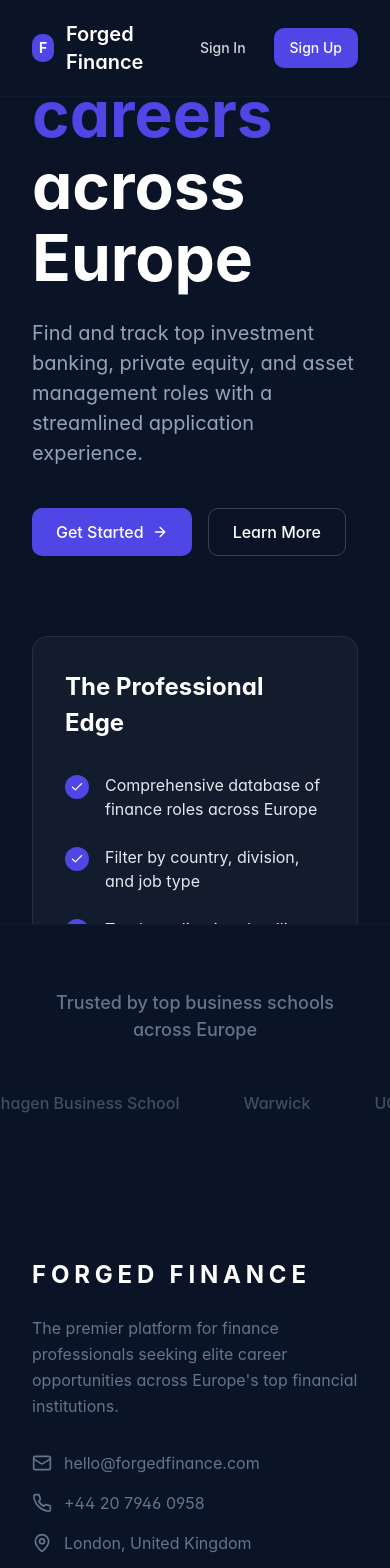
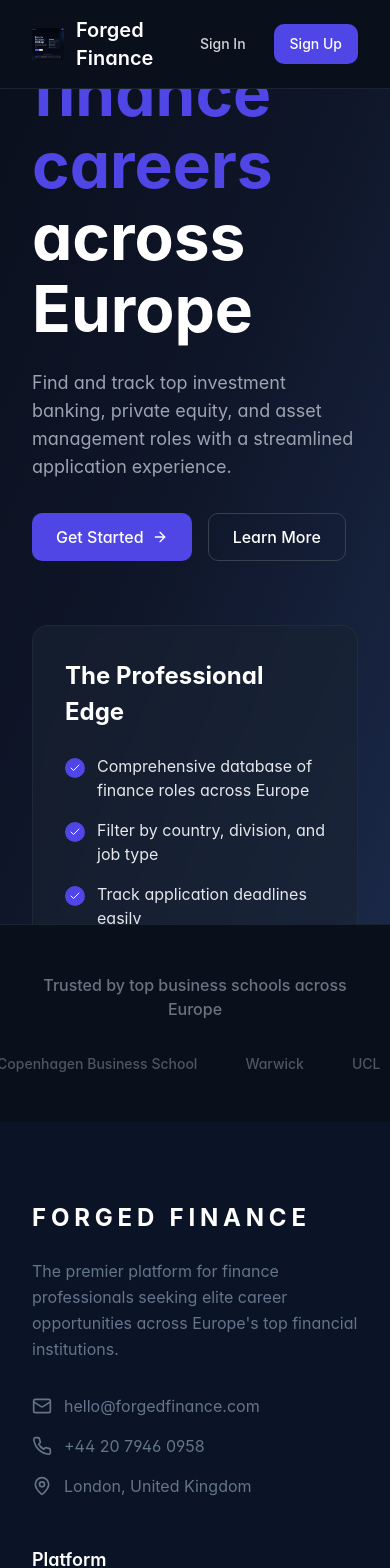
Before and after one commit to hilal582/forged-finance-hub, a React (Vite) app: page / in a window 390 px wide. Shown: the top 1568 px of the page. Built offline with nearby package versions, Linux system fonts and the light colour scheme.

Commit message:
Refactor: Match landing page to the image
- Removed gaps and adjusted the layout to match the provided image.
- Integrated the logo into the header.
- Updated the background color scheme to match the image.

```diff
--- a/src/components/Hero.tsx
+++ b/src/components/Hero.tsx
@@ -1,4 +1,5 @@
-import React, { useEffect, useState } from 'react';
+
+import React, { useEffect } from 'react';
 import { ArrowRight, Check } from 'lucide-react';
 import { Button } from '@/components/ui/button';
 import { useAuth } from '@/hooks/useAuth';
@@ -17,13 +18,15 @@ export const Hero = ({ onSignInClick, onGetAccessClick }: HeroProps) => {
 
   return (
     <>
-      {/* Navigation - Exact match */}
-      <nav className="fixed top-0 left-0 right-0 z-50 bg-[#0B1426] border-b border-[#1E293B]/30">
-        <div className="max-w-[1200px] mx-auto px-8 py-5 flex justify-between items-center">
+      {/* Navigation - Exact match with logo */}
+      <nav className="fixed top-0 left-0 right-0 z-50 bg-[#0A0F1C] border-b border-[#1A2332]">
+        <div className="max-w-[1200px] mx-auto px-8 py-4 flex justify-between items-center">
           <div className="flex items-center space-x-3">
-            <div className="w-7 h-7 bg-[#4F46E5] rounded-md flex items-center justify-center">
-              <span className="text-white font-bold text-sm">F</span>
-            </div>
+            <img
+              src="/lovable-uploads/b8a8639e-5559-4a59-b902-4dd8354cac28.png"
+              alt="Forged Finance Logo"
+              className="w-8 h-8"
+            />
             <div className="text-xl font-semibold text-white">
               Forged Finance
             </div>
@@ -33,7 +36,7 @@ export const Hero = ({ onSignInClick, onGetAccessClick }: HeroProps) => {
             {user ? (
               <Button
                 variant="ghost"
-                className="text-gray-300 hover:text-white hover:bg-[#1E293B] text-sm px-4 py-2"
+                className="text-gray-300 hover:text-white hover:bg-[#1A2332] text-sm px-4 py-2"
                 onClick={signOut}
               >
                 Sign Out
@@ -41,7 +44,7 @@ export const Hero = ({ onSignInClick, onGetAccessClick }: HeroProps) => {
             ) : (
               <Button
                 variant="ghost"
-                className="text-gray-300 hover:text-white hover:bg-[#1E293B] text-sm px-4 py-2"
+                className="text-gray-300 hover:text-white hover:bg-[#1A2332] text-sm px-4 py-2"
                 onClick={onSignInClick}
               >
                 Sign In
@@ -57,12 +60,12 @@ export const Hero = ({ onSignInClick, onGetAccessClick }: HeroProps) => {
         </div>
       </nav>
 
-      {/* Hero Section - Exact replica */}
-      <section className="min-h-screen bg-[#0B1426] relative overflow-hidden pt-20">
+      {/* Hero Section - Exact replica with tight spacing */}
+      <section className="min-h-screen bg-gradient-to-br from-[#0A0F1C] via-[#0F1629] to-[#1A2847] relative overflow-hidden pt-20">
         <div className="max-w-[1200px] mx-auto px-8 h-screen flex items-center">
-          <div className="grid lg:grid-cols-2 gap-20 items-center w-full">
+          <div className="grid lg:grid-cols-2 gap-16 items-center w-full">
             {/* Left Content - Exact typography and spacing */}
-            <div className="space-y-10">
+            <div className="space-y-8">
               <div className="space-y-6">
                 <h1 className="text-[64px] leading-[72px] font-bold text-white">
                   Your hub for{' '}
@@ -70,7 +73,7 @@ export const Hero = ({ onSignInClick, onGetAccessClick }: HeroProps) => {
                   across Europe
                 </h1>
 
-                <p className="text-[20px] leading-[30px] text-[#94A3B8] max-w-[520px]">
+                <p className="text-[18px] leading-[28px] text-[#9CA3AF] max-w-[520px]">
                   Find and track top investment banking, private equity, and
                   asset management roles with a streamlined application experience.
                 </p>
@@ -93,11 +96,11 @@ export const Hero = ({ onSignInClick, onGetAccessClick }: HeroProps) => {
               </div>
             </div>
 
-            {/* Right Content - Exact card design */}
-            <div className="bg-[#1E293B]/40 border border-[#374151]/50 rounded-2xl p-8">
-              <h3 className="text-[24px] font-bold text-white mb-8">The Professional Edge</h3>
+            {/* Right Content - Exact card design with tight spacing */}
+            <div className="bg-[#1A2332]/60 border border-[#374151]/30 rounded-2xl p-8 backdrop-blur-sm">
+              <h3 className="text-[24px] font-bold text-white mb-6">The Professional Edge</h3>
 
-              <div className="space-y-6">
+              <div className="space-y-4">
                 {[
                   'Comprehensive database of finance roles across Europe',
                   'Filter by country, division, and job type',
@@ -105,11 +108,11 @@ export const Hero = ({ onSignInClick, onGetAccessClick }: HeroProps) => {
                   'Direct links to application pages',
                   'Professional profile for hiring managers'
                 ].map((feature, index) => (
-                  <div key={index} className="flex items-start space-x-4">
-                    <div className="w-6 h-6 bg-[#4F46E5] rounded-full flex items-center justify-center flex-shrink-0 mt-0.5">
-                      <Check className="w-3.5 h-3.5 text-white" />
+                  <div key={index} className="flex items-start space-x-3">
+                    <div className="w-5 h-5 bg-[#4F46E5] rounded-full flex items-center justify-center flex-shrink-0 mt-1">
+                      <Check className="w-3 h-3 text-white" />
                     </div>
-                    <p className="text-[16px] leading-[24px] text-[#E2E8F0]">{feature}</p>
+                    <p className="text-[16px] leading-[24px] text-[#E5E7EB]">{feature}</p>
                   </div>
                 ))}
               </div>
@@ -118,16 +121,16 @@ export const Hero = ({ onSignInClick, onGetAccessClick }: HeroProps) => {
         </div>
       </section>
 
-      {/* Trusted by section - Exact match */}
-      <section className="py-16 bg-[#0B1426] border-t border-[#1E293B]/30">
+      {/* Trusted by section - Exact match with minimal spacing */}
+      <section className="py-12 bg-[#0A0F1C] border-t border-[#1A2332]">
         <div className="max-w-[1200px] mx-auto px-8">
-          <div className="text-center mb-12">
-            <h3 className="text-[18px] text-[#64748B] font-medium">
+          <div className="text-center mb-8">
+            <h3 className="text-[16px] text-[#6B7280] font-medium">
               Trusted by top business schools across Europe
             </h3>
           </div>
 
-          <div className="flex justify-center items-center gap-16 opacity-60">
+          <div className="flex justify-center items-center gap-12 opacity-70">
             {[
               'London School of Economics',
               'Copenhagen Business School',
@@ -137,7 +140,7 @@ export const Hero = ({ onSignInClick, onGetAccessClick }: HeroProps) => {
               'ESCP',
               'ESSEC'
             ].map((school, index) => (
-              <div key={index} className="text-[#64748B] font-medium text-[16px] whitespace-nowrap">
+              <div key={index} className="text-[#6B7280] font-medium text-[14px] whitespace-nowrap">
                 {school}
               </div>
             ))}
--- a/src/index.css
+++ b/src/index.css
@@ -1,3 +1,4 @@
+
 @tailwind base;
 @tailwind components;
 @tailwind utilities;
@@ -31,15 +32,15 @@
   }
 
   .dark {
-    /* Dark Theme - exact colors from image */
-    --background: 210 100% 6%;
+    /* Dark Theme - exact colors matching the image */
+    --background: 221 100% 7%;
     --foreground: 210 40% 98%;
-    --card: 210 100% 6%;
+    --card: 221 100% 7%;
     --card-foreground: 210 40% 98%;
-    --popover: 210 100% 6%;
+    --popover: 221 100% 7%;
     --popover-foreground: 210 40% 98%;
     --primary: 239 84% 67%;
-    --primary-foreground: 210 100% 6%;
+    --primary-foreground: 221 100% 7%;
     --secondary: 217 32% 17%;
     --secondary-foreground: 210 40% 98%;
     --muted: 217 32% 17%;
@@ -65,13 +66,17 @@
     font-feature-settings: 'cv02', 'cv03', 'cv04', 'cv11';
     -webkit-font-smoothing: antialiased;
     -moz-osx-font-smoothing: grayscale;
-    background-color: #0B1426;
+    background: linear-gradient(135deg, #0A0F1C 0%, #0F1629 50%, #1A2847 100%);
     color: white;
+    margin: 0;
+    padding: 0;
   }
 
   html {
     scroll-behavior: smooth;
-    background-color: #0B1426;
+    background: linear-gradient(135deg, #0A0F1C 0%, #0F1629 50%, #1A2847 100%);
+    margin: 0;
+    padding: 0;
   }
 
   /* Custom scrollbar to match design */
@@ -111,28 +116,11 @@
   }
 }
 
-/* Remove all unnecessary animations and effects */
-.animate-fade-in-up {
-  animation: none;
-}
-
-.animate-fade-in-scale {
-  animation: none;
-}
-
-.animate-glow {
-  animation: none;
-}
-
-.animate-float {
-  animation: none;
-}
-
 /* Clean, minimal design matching the reference */
 .glass {
-  background: rgba(30, 41, 59, 0.4);
+  background: rgba(26, 35, 50, 0.6);
   backdrop-filter: blur(20px);
-  border: 1px solid rgba(55, 65, 81, 0.5);
+  border: 1px solid rgba(55, 65, 81, 0.3);
 }
 
 /* Button styles matching the reference */
```
Also changed, not shown: public/lovable-uploads/b8a8639e-5559-4a59-b902-4dd8354cac28.png (added).
